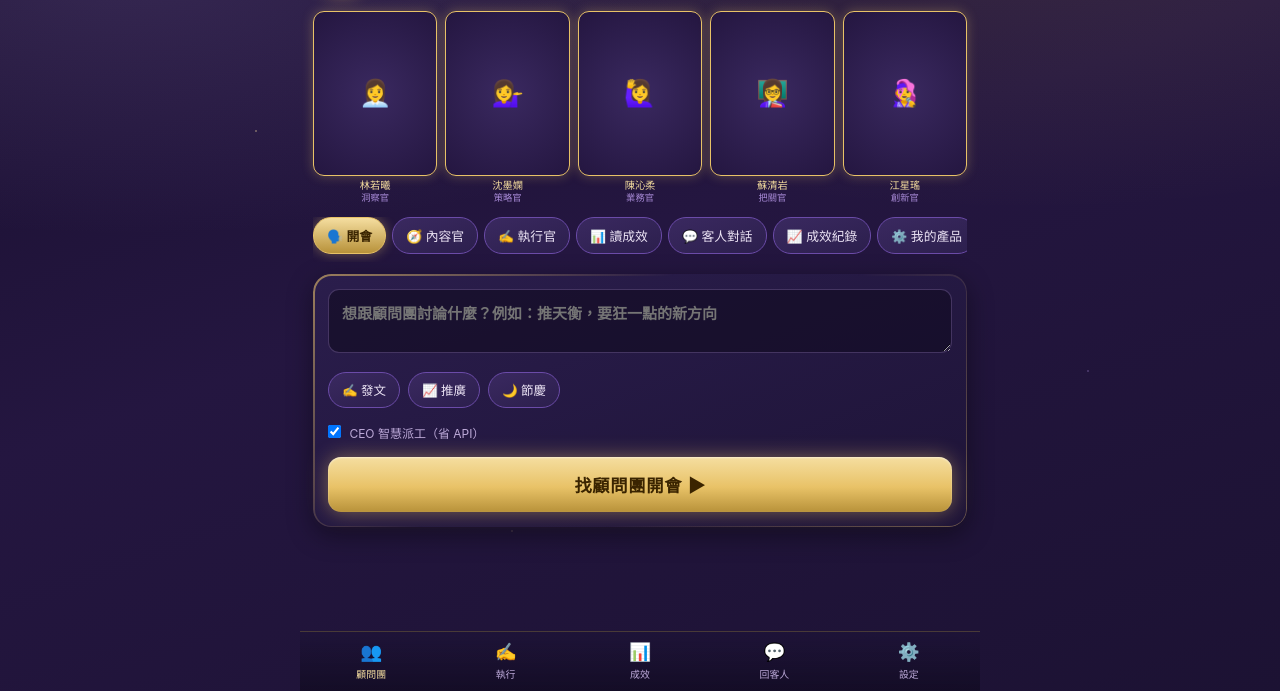
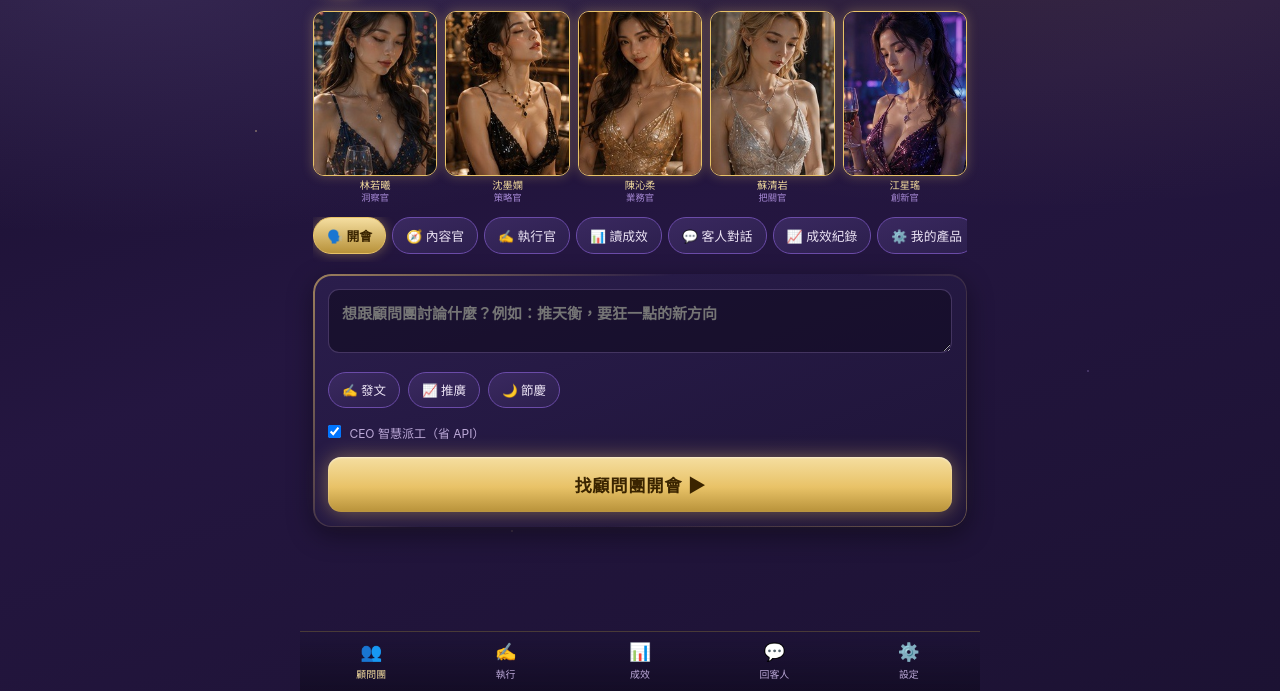
Before and after one commit to jacky95188888/sales-team, a plain HTML site: page index.html in a window 1280 px wide. Shown: the part 109-800 px from the top of the page. Drawn offline with Linux system fonts and the light colour scheme.

Commit message:
Refactor lookByTime and fileFor functions

```diff
--- a/index.html
+++ b/index.html
@@ -185,8 +185,23 @@ const LS_REC="advisor_last_record",LS_PROF="advisor_profile",LS_STATS="advisor_s
 let lastTask="",lastOpinions=[],lastReports=[],execChannel="fb",reviewTries=0;
 const picked=new Set();
 
-function lookByTime(){const h=new Date().getHours();if(h>=6&&h<17)return"b";if(h>=17&&h<22)return"a";return"c";}
-function fileFor(role){return role+"_"+lookByTime()+".jpg";}
+function lookByTime(){
+  const h = new Date().getHours();
+  if(h>=6 && h<12) return "office";
+  if(h>=12 && h<18) return "life";
+  return "night";
+}
+function fileFor(role){
+  const IMG = {
+    insight:  { office:"IMG_0230.jpeg", life:"IMG_0184.jpeg", night:"IMG_0235.jpeg" },
+    strategy: { office:"IMG_0231.jpeg", life:"IMG_0185.jpeg", night:"IMG_0236.jpeg" },
+    sales:    { office:"IMG_0232.jpeg", life:"IMG_0186.jpeg", night:"IMG_0237.jpeg" },
+    review:   { office:"IMG_0233.jpeg", life:"IMG_0228.jpeg", night:"IMG_0238.jpeg" },
+    innovate: { office:"IMG_0234.jpeg", life:"IMG_0229.jpeg", night:"IMG_0239.jpeg" }
+  };
+  return IMG[role][lookByTime()];
+}
+
 function photo(r){return '<div class="photo"><img src="'+fileFor(r)+'" onerror="this.style.display=\'none\';this.insertAdjacentHTML(\'afterend\',\'<div class=&quot;emoji&quot;>'+EMOJI[r]+'</div>\')"><span class="cap">'+NAMES[r]+'</span></div>';}
 function esc(t){return (t||"").replace(/&/g,"&amp;").replace(/</g,"&lt;");}
 function showErr(where,msg){var el=document.getElementById(where);if(el)el.innerHTML='<div class="err">❌ '+String(msg).replace(/</g,"&lt;")+'</div>';}
```
